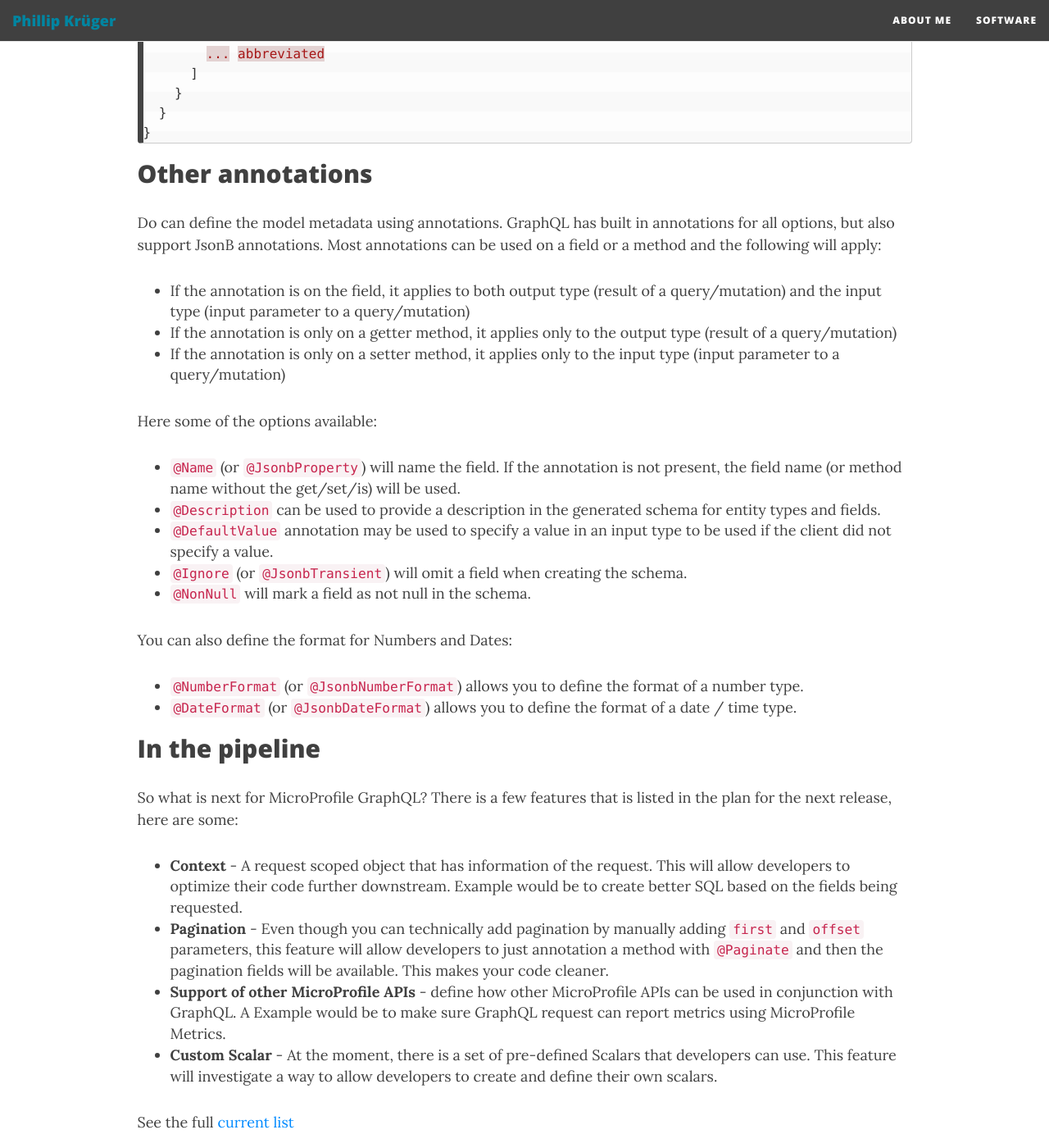
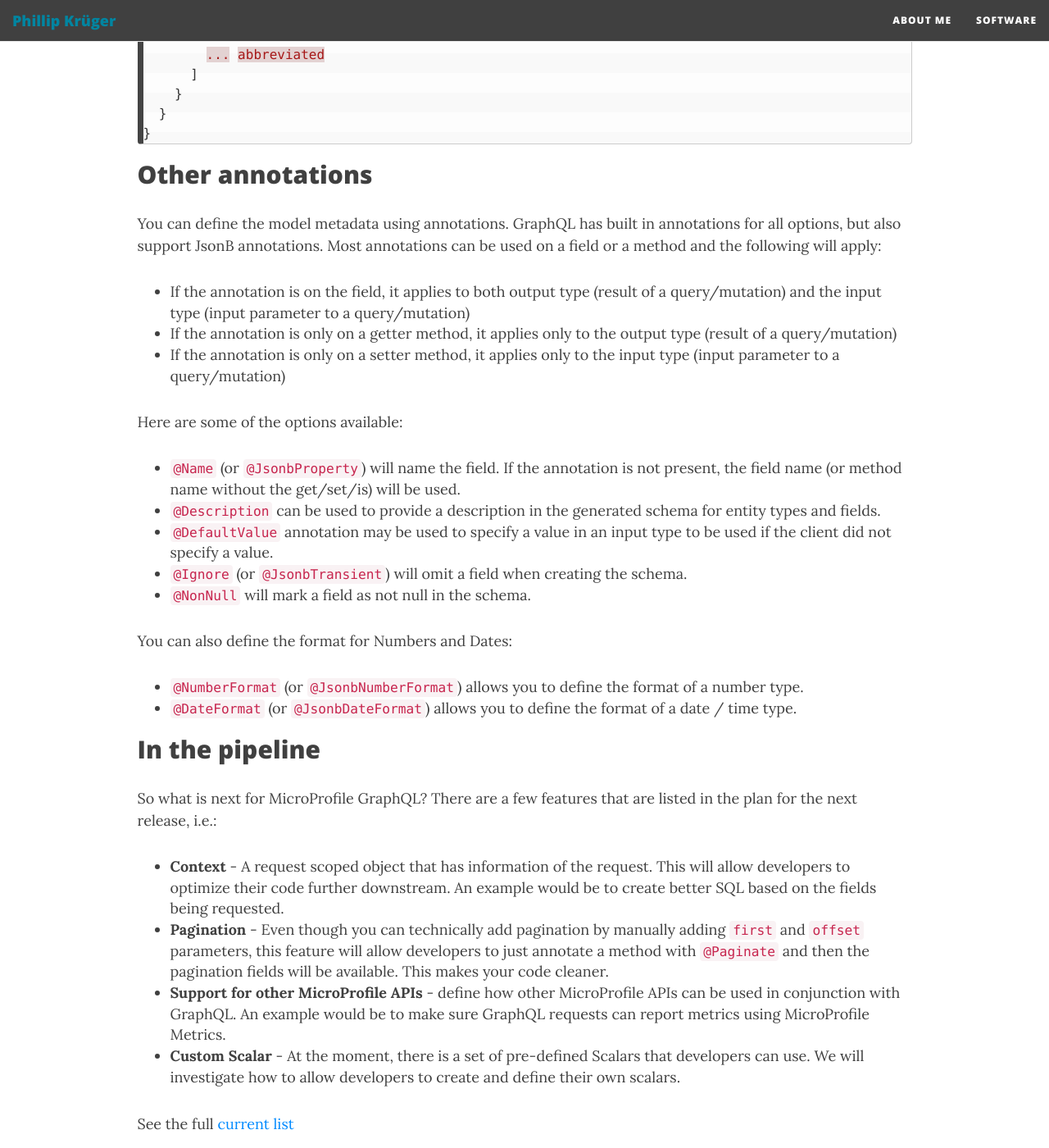
Before and after one commit to phillip-kruger/phillip-kruger.github.io, a Jekyll site: the page built from _posts/2020-02-20-microprofile_graphql_introduction.md, in a window 1280 px wide and 1400 px high, scrolled down 16685 px. Shown: the whole window at 82% size. Built offline with Jekyll 4.4.1, drawn with Linux system fonts in a browser that asks for light colours; nearby versions of some CDN libraries; comment, search, counter and statistics services are not loaded; some of the changed text lies outside the part shown.

Commit message:
Grammar check Signed-off-by:Phillip Kruger <phillip.kruger@gmail.com>

````diff
--- a/_posts/2020-02-20-microprofile_graphql_introduction.md
+++ b/_posts/2020-02-20-microprofile_graphql_introduction.md
@@ -552,9 +552,9 @@ you will not receive any person, as we deleted that person:
 
 ## Partial results
 
-Because you can 'stitch' fields together like we showed above with the `@Source` annotation, there is a possibility that some of the queries fails.
-Let's say the score data is in a totally separate system than the person data, and that score system is down, however a query came in that request person data and the scores.
-Rather than failing the whole query, we can return partial results, so still contain all the person data you asked for, but include the error for the scores. So this query we had:
+Because you can 'stitch' fields together like we showed above with the `@Source` annotation, there is a possibility that some of the queries will fail.
+Let's say the score data is in a totally separate system than the person data, and that score system is down, however a query came in that requests person data and the scores.
+Rather than failing the whole query, we can return partial results, so still return all the person data you asked for, but include the error for the scores. So this query:
 
 ```graphql
 {
@@ -632,12 +632,12 @@ type Score implements Measurable {
 
 ## Introspection
 
-Because GraphQL has a type system build in, we can define our model as part of our schema. With REST (JAX-RS) you need to add something like MicroProfile OpenAPI
+Because GraphQL has a type system built in, we can define our model as part of our schema. With REST (JAX-RS) you need to add something like MicroProfile OpenAPI
 to describe the endpoint.
 
-In MicroProfile GraphQL you can get the schema that has been generated by going a GET on `/graphql/schema.graphql`
+In MicroProfile GraphQL you can get the schema that has been generated by doing a GET on `/graphql/schema.graphql`
 
-You can also use GraphQL Query to inspect the schema. This is called introspection. Example, if you want to get all the types that is available:
+You can also use GraphQL Query to inspect the schema. This is called introspection. Example, if you want to get all the types that are available:
 
 ```graphql
 {
@@ -682,14 +682,14 @@ This will return:
 
 ## Other annotations
 
-Do can define the model metadata using annotations. GraphQL has built in annotations for all options, but also support JsonB annotations.
+You can define the model metadata using annotations. GraphQL has built in annotations for all options, but also support JsonB annotations.
 Most annotations can be used on a field or a method and the following will apply:
 
 - If the annotation is on the field, it applies to both output type (result of a query/mutation) and the input type (input parameter to a query/mutation)
 - If the annotation is only on a getter method, it applies only to the output type (result of a query/mutation)
 - If the annotation is only on a setter method, it applies only to the input type (input parameter to a query/mutation)
 
-Here some of the options available:
+Here are some of the options available:
 
 - `@Name` (or `@JsonbProperty`) will name the field. If the annotation is not present, the field name (or method name without the get/set/is) will be used.
 - `@Description` can be used to provide a description in the generated schema for entity types and fields.
@@ -704,15 +704,15 @@ You can also define the format for Numbers and Dates:
 
 ## In the pipeline
 
-So what is next for MicroProfile GraphQL? There is a few features that is listed in the plan for the next release, here are some:
+So what is next for MicroProfile GraphQL? There are a few features that are listed in the plan for the next release, i.e.:
 
 * **Context** - A request scoped object that has information of the request. This will allow developers to optimize their code further downstream.
-Example would be to create better SQL based on the fields being requested.
+An example would be to create better SQL based on the fields being requested.
 * **Pagination** - Even though you can technically add pagination by manually adding `first` and `offset` parameters, this feature will allow developers to
-just annotation a method with `@Paginate` and then the pagination fields will be available. This makes your code cleaner.
-* **Support of other MicroProfile APIs** - define how other MicroProfile APIs can be used in conjunction with GraphQL.
-A Example would be to make sure GraphQL request can report metrics using MicroProfile Metrics.
-* **Custom Scalar** - At the moment, there is a set of pre-defined Scalars that developers can use. This feature will investigate a way to allow developers
+just annotate a method with `@Paginate` and then the pagination fields will be available. This makes your code cleaner.
+* **Support for other MicroProfile APIs** - define how other MicroProfile APIs can be used in conjunction with GraphQL.
+An example would be to make sure GraphQL requests can report metrics using MicroProfile Metrics.
+* **Custom Scalar** - At the moment, there is a set of pre-defined Scalars that developers can use. We will investigate how to allow developers
 to create and define their own scalars.
 
 See the full [current list](https://github.com/eclipse/microprofile-graphql/issues?q=is%3Aopen+is%3Aissue+milestone%3A1.1)
````
Also changed, not shown: other parts of _posts/2020-02-20-microprofile_graphql_introduction.md (+25 -25 lines).
